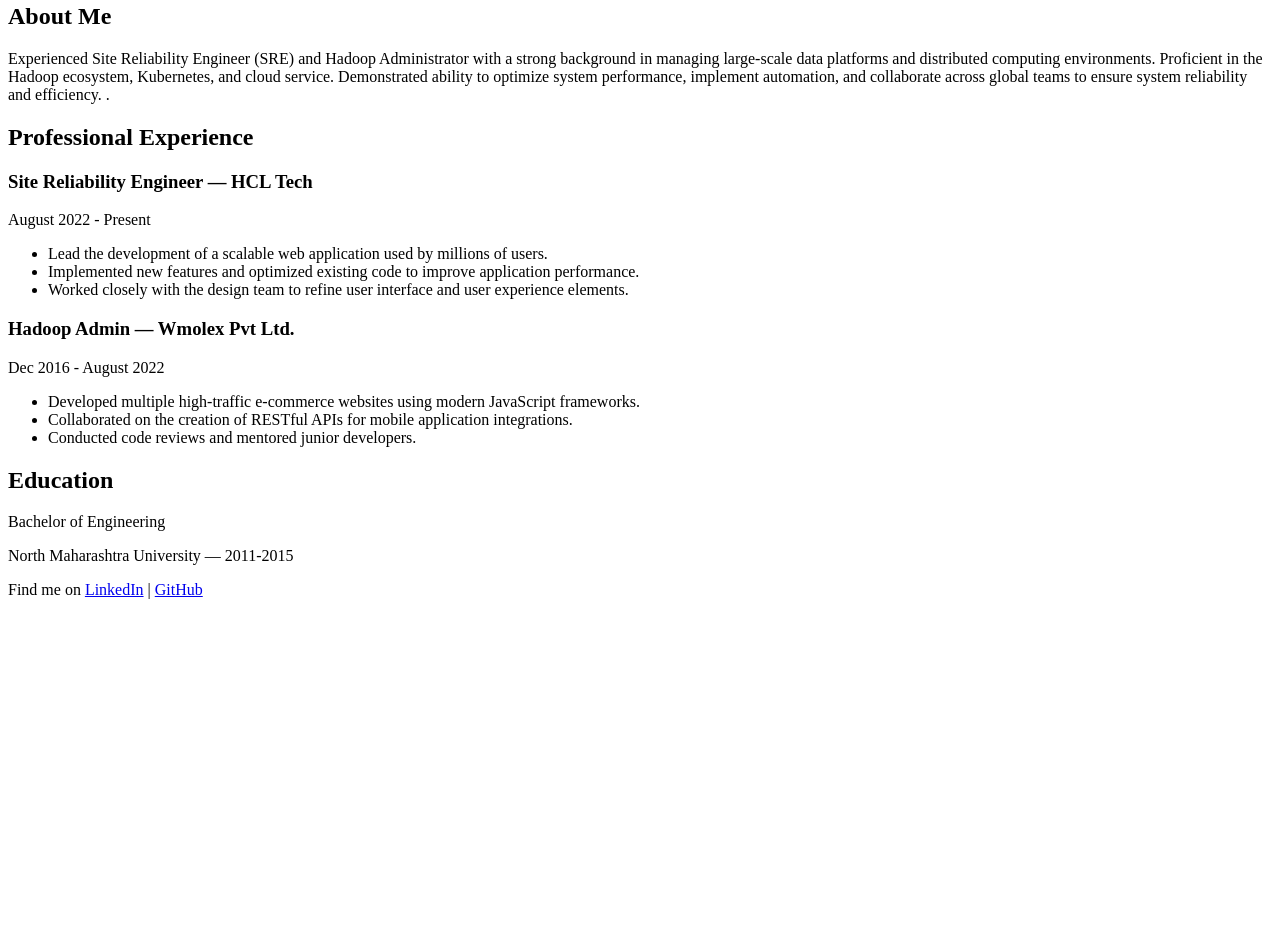
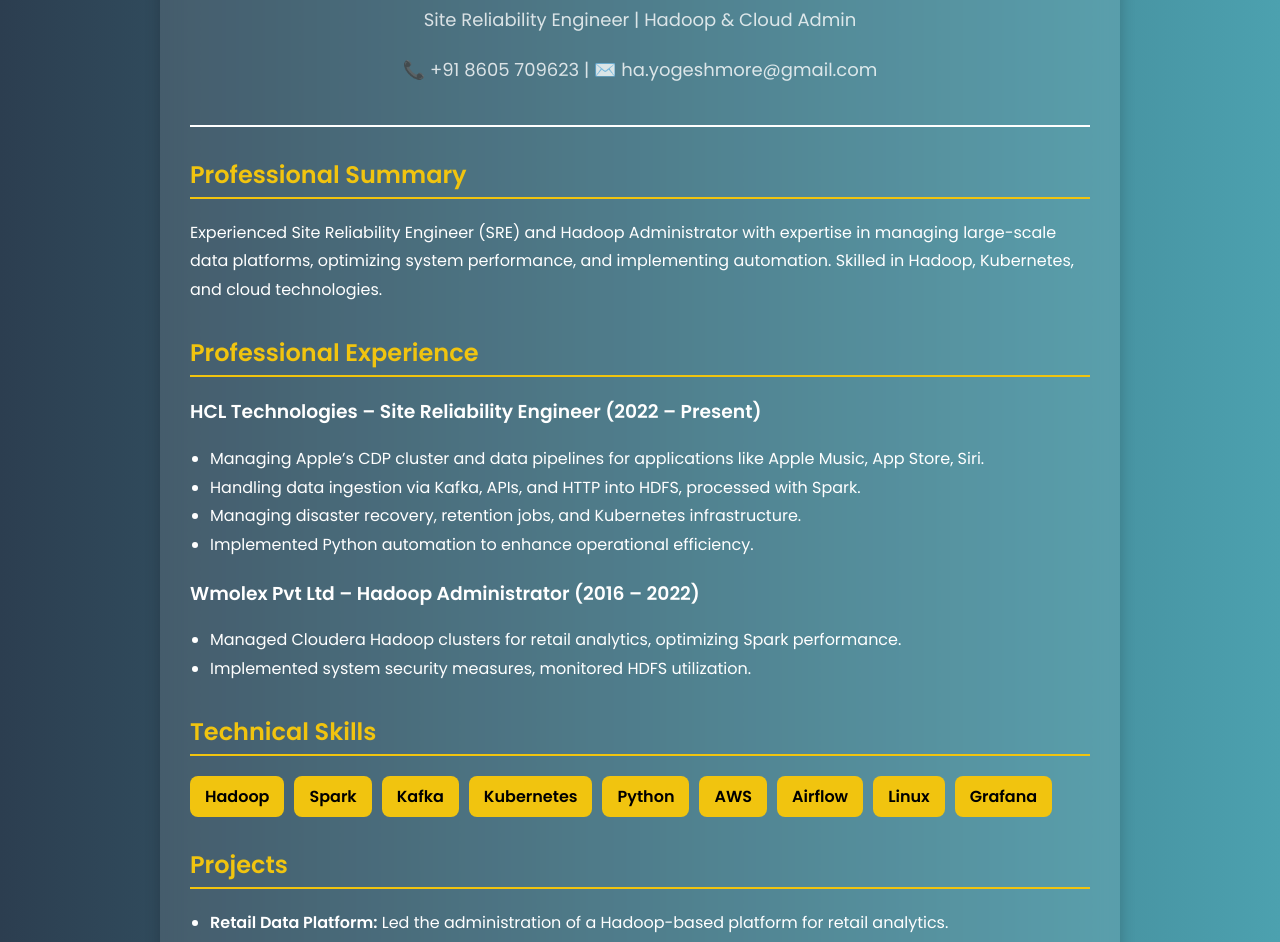
Before and after one commit to moreyogesh748/resume, a plain HTML site: page docs/index.html in a window 1280 px wide. Shown: the part 149-1091 px from the top of the page. Before the commit the page ends 800 px from the top, so only its background shows below. Drawn offline with Linux system fonts and the light colour scheme.

Commit message:
Update index.html

```diff
--- a/docs/index.html
+++ b/docs/index.html
@@ -3,52 +3,135 @@
 <head>
     <meta charset="UTF-8">
     <meta name="viewport" content="width=device-width, initial-scale=1.0">
-    <title>My Digital Resume</title>
-    <link rel="stylesheet" href="styles.css">
+    <title>Yogesh More - Resume</title>
+    <link href="https://fonts.googleapis.com/css2?family=Poppins:wght@300;400;600&display=swap" rel="stylesheet">
+    <style>
+        body {
+            font-family: 'Poppins', sans-serif;
+            margin: 0;
+            padding: 0;
+            background: linear-gradient(to right, #2c3e50, #4ca1af);
+            color: white;
+        }
+        .container {
+            max-width: 900px;
+            margin: 50px auto;
+            background: rgba(255, 255, 255, 0.1);
+            padding: 30px;
+            border-radius: 15px;
+            box-shadow: 0 8px 16px rgba(0, 0, 0, 0.2);
+            backdrop-filter: blur(10px);
+        }
+        .header {
+            text-align: center;
+            padding-bottom: 20px;
+            border-bottom: 2px solid #fff;
+        }
+        .header h1 {
+            font-size: 36px;
+            margin: 0;
+            font-weight: 600;
+        }
+        .header p {
+            font-size: 18px;
+            font-weight: 400;
+            opacity: 0.8;
+        }
+        .section {
+            margin-top: 30px;
+        }
+        h2 {
+            color: #f1c40f;
+            border-bottom: 2px solid #f1c40f;
+            padding-bottom: 5px;
+        }
+        p, li {
+            font-size: 16px;
+            line-height: 1.8;
+        }
+        ul {
+            padding-left: 20px;
+        }
+        .skills {
+            display: flex;
+            flex-wrap: wrap;
+            gap: 10px;
+        }
+        .skill {
+            background: #f1c40f;
+            color: black;
+            padding: 8px 15px;
+            border-radius: 8px;
+            font-weight: 600;
+        }
+        .footer {
+            text-align: center;
+            margin-top: 30px;
+            opacity: 0.8;
+        }
+    </style>
 </head>
 <body>
-    <header>
-        <h1>Yogesh More</h1>
-        <p>Site Reliability Engineer | Hadoop & Cloud Admin </p>
-        <p>Email: ha.yogeshmore@example.com | Phone: (123) 456-7890</p>
-    </header>
+    <div class="container">
+        <div class="header">
+            <h1>Yogesh More</h1>
+            <p>Site Reliability Engineer | Hadoop & Cloud Admin</p>
+            <p>📞 +91 8605 709623 | ✉️ ha.yogeshmore@gmail.com</p>
+        </div>
 
-    <section class="about">
-        <h2>About Me</h2>
-        <p>Experienced Site Reliability Engineer (SRE) and Hadoop Administrator with a strong background in managing large-scale data platforms and distributed computing environments. Proficient in the Hadoop ecosystem, Kubernetes, and cloud service. Demonstrated ability to optimize system performance, implement automation, and collaborate across global teams to ensure system reliability and efficiency.
-.</p>
-    </section>
+        <div class="section">
+            <h2>Professional Summary</h2>
+            <p>Experienced Site Reliability Engineer (SRE) and Hadoop Administrator with expertise in managing large-scale data platforms, optimizing system performance, and implementing automation. Skilled in Hadoop, Kubernetes, and cloud technologies.</p>
+        </div>
 
-    <section class="experience">
-        <h2>Professional Experience</h2>
-        <article>
-            <h3>Site Reliability Engineer — HCL Tech</h3>
-            <p class="dates">August 2022 - Present</p>
+        <div class="section">
+            <h2>Professional Experience</h2>
+            <h3>HCL Technologies – Site Reliability Engineer (2022 – Present)</h3>
             <ul>
-                <li>Lead the development of a scalable web application used by millions of users.</li>
-                <li>Implemented new features and optimized existing code to improve application performance.</li>
-                <li>Worked closely with the design team to refine user interface and user experience elements.</li>
+                <li>Managing Apple’s CDP cluster and data pipelines for applications like Apple Music, App Store, Siri.</li>
+                <li>Handling data ingestion via Kafka, APIs, and HTTP into HDFS, processed with Spark.</li>
+                <li>Managing disaster recovery, retention jobs, and Kubernetes infrastructure.</li>
+                <li>Implemented Python automation to enhance operational efficiency.</li>
             </ul>
-        </article>
-        <article>
-            <h3>Hadoop Admin — Wmolex Pvt Ltd.</h3>
-            <p class="dates">Dec 2016 - August 2022</p>
+            <h3>Wmolex Pvt Ltd – Hadoop Administrator (2016 – 2022)</h3>
             <ul>
-                <li>Developed multiple high-traffic e-commerce websites using modern JavaScript frameworks.</li>
-                <li>Collaborated on the creation of RESTful APIs for mobile application integrations.</li>
-                <li>Conducted code reviews and mentored junior developers.</li>
+                <li>Managed Cloudera Hadoop clusters for retail analytics, optimizing Spark performance.</li>
+                <li>Implemented system security measures, monitored HDFS utilization.</li>
             </ul>
-        </article>
-    </section>
+        </div>
 
-    <section class="education">
-        <h2>Education</h2>
-        <p>Bachelor of Engineering</p>
-        <p class="dates">North Maharashtra University — 2011-2015</p>
-    </section>
+        <div class="section">
+            <h2>Technical Skills</h2>
+            <div class="skills">
+                <span class="skill">Hadoop</span>
+                <span class="skill">Spark</span>
+                <span class="skill">Kafka</span>
+                <span class="skill">Kubernetes</span>
+                <span class="skill">Python</span>
+                <span class="skill">AWS</span>
+                <span class="skill">Airflow</span>
+                <span class="skill">Linux</span>
+                <span class="skill">Grafana</span>
+            </div>
+        </div>
 
-    <footer>
-        <p>Find me on <a href="https://www.linkedin.com">LinkedIn</a> | <a href="https://github.com">GitHub</a></p>
-    </footer>
+        <div class="section">
+            <h2>Projects</h2>
+            <ul>
+                <li><strong>Retail Data Platform:</strong> Led the administration of a Hadoop-based platform for retail analytics.</li>
+                <li><strong>Kubernetes Monitoring:</strong> Integrated Grafana & Telemetry Hubble for real-time monitoring.</li>
+                <li><strong>Automation of Data Pipelines:</strong> Developed Python scripts for automation, reducing manual intervention.</li>
+            </ul>
+        </div>
+
+        <div class="section">
+            <h2>Education</h2>
+            <p><strong>Bachelor of Engineering, 2015</strong></p>
+        </div>
+
+        <div class="footer">
+            <p>Designed with 💡 and passion | © 2025 Yogesh More</p>
+        </div>
+    </div>
 </body>
 </html>
```
